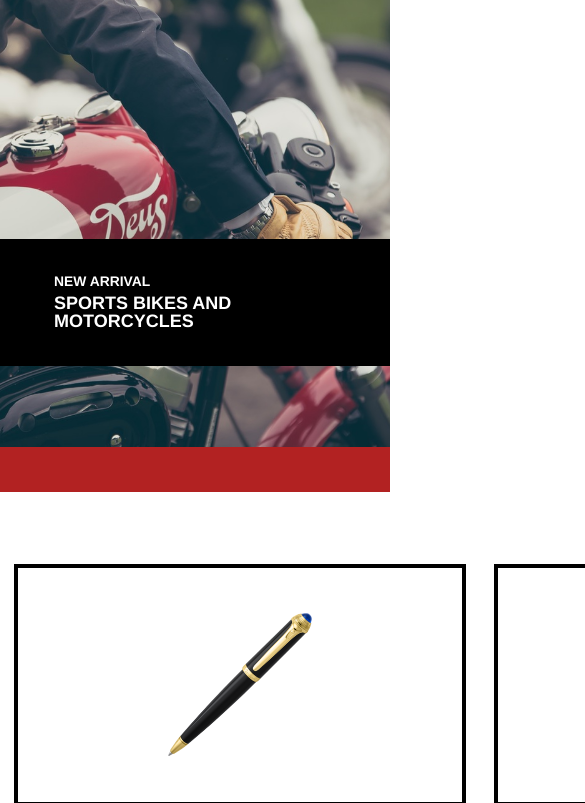
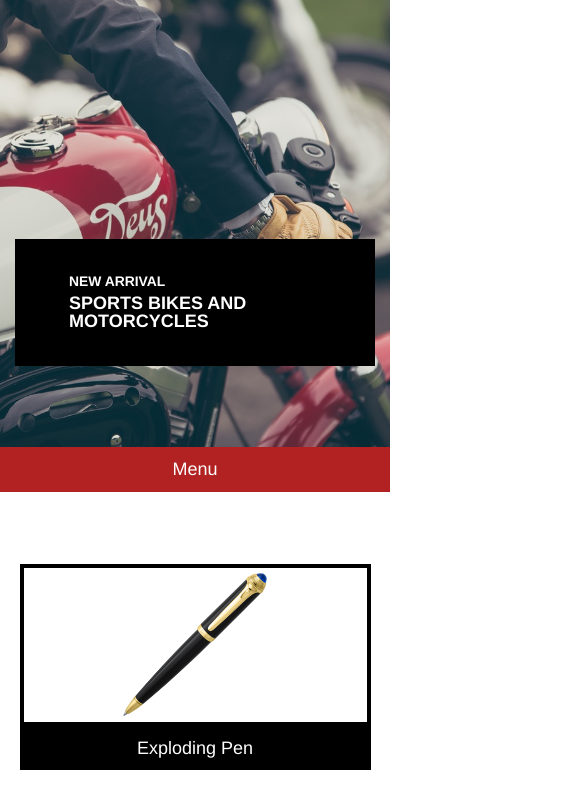
Before and after one commit to ThGnommy/Secret-Agency-Supply, a plain HTML site: page index.html in a window 390 px wide. Shown: the part 69-872 px from the top of the page, 585 px wide, since content can reach past the window. Drawn offline with Linux system fonts and the light colour scheme.

Commit message:
buggami questo

```diff
--- a/index.html
+++ b/index.html
@@ -2,6 +2,7 @@
 <html lang="en" dir="ltr">
   <head>
     <meta charset="utf-8">
+	  <meta name="viewport" content="width=device-width">
     <title>Secret Agent Supply Inc.</title>
     <link rel="stylesheet" href="resources/css/reset.css">
     <link rel="stylesheet" href="resources/css/style.css">
--- a/resources/css/style.css
+++ b/resources/css/style.css
@@ -1,6 +1,11 @@
 html {
   font-size: 18px;
   font-family: Helvetica;
+  box-sizing: border-box;
+}
+
+*, *:before, *:after {
+  box-sizing: inherit;
 }
 
 body {
@@ -21,7 +26,7 @@ header {
 }
 
 .container {
-  width: 960px;
+  max-width: 960px;
   margin: 0 auto;
 }
 
@@ -107,6 +112,7 @@ nav {
   width: 30%;
 }
 
+
 .productimg {
   display: flex;
   justify-content: center;
@@ -158,23 +164,7 @@ footer {
   text-align: left;
 }
 
-@media only screen and (max-width: 470px) {
 
-  .product {
-    width: 50%;
-  }
-
-  h3 {
-    font-size: 0.77rem;
-    font-weight: bold;
-    padding-bottom: 0.25rem;
-  }
-
-  h2 {
-    font-size: 1rem;
-    font-weight: bold;
-  }
-}
 
 @media only screen and (max-width: 1024px) {
   .navbar {
@@ -192,8 +182,59 @@ footer {
   }
 }
 
+@media only screen and (max-width: 470px) {
+  .product {
+    width: 90%!important;
+    margin: auto;
+  }
+
+  h3 {
+    font-size: 0.77rem;
+    font-weight: bold;
+    padding-bottom: 0.25rem;
+  }
+
+  h2 {
+    font-size: 1rem;
+    font-weight: bold;
+  }
+
+  .location, .hours {
+    flex-direction: column;
+    max-width: 90%;
+  }
+}
+
 @media only screen and (min-width: 1024px) {
   .menu {
     display: none;
   }
 }
+
+
+@media only screen and (max-width: 470px) {
+  .product {
+    width: 90%;
+    margin: 1rem auto;
+  }
+
+  h3 {
+    font-size: 0.77rem;
+    font-weight: bold;
+    padding-bottom: 0.25rem;
+  }
+
+  h2 {
+    font-size: 1rem;
+    font-weight: bold;
+  }
+
+.information {
+  flex-direction: column;
+  align-items: center;
+}
+  .location, .hours {
+    flex-direction: column;
+    width: 90%;
+  }
+}
```
